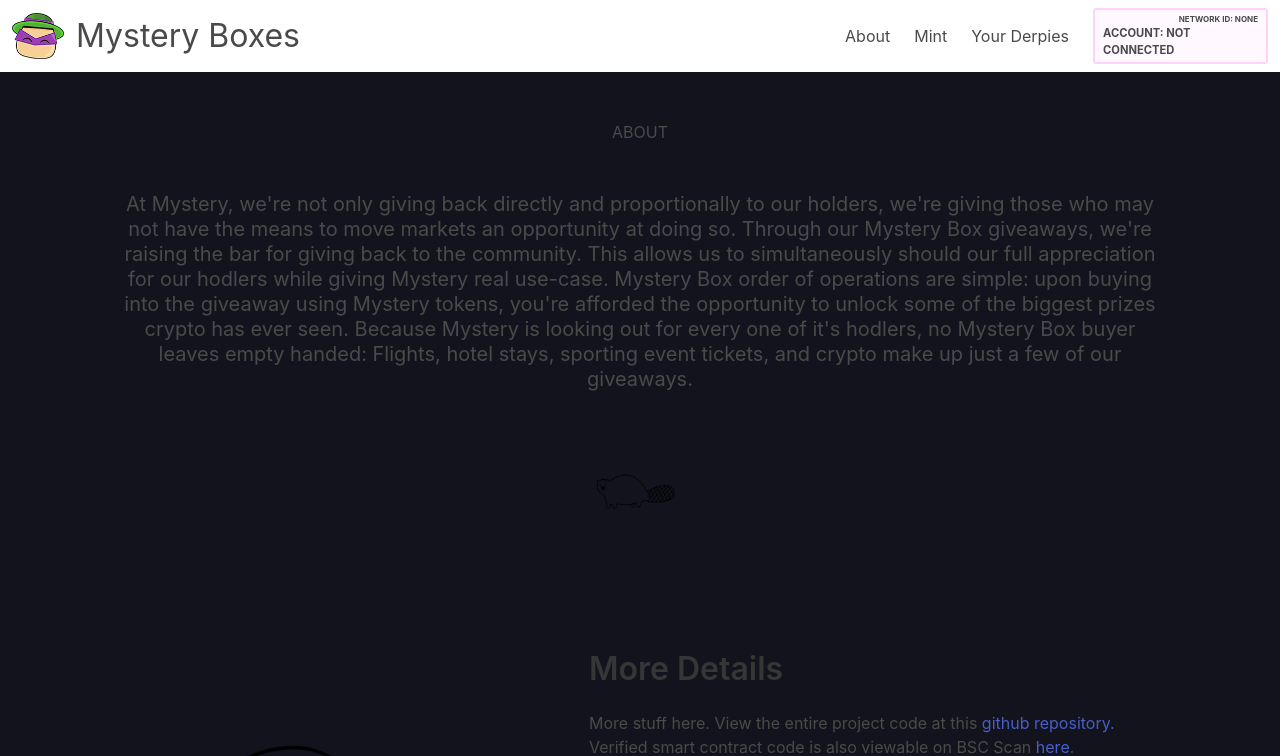
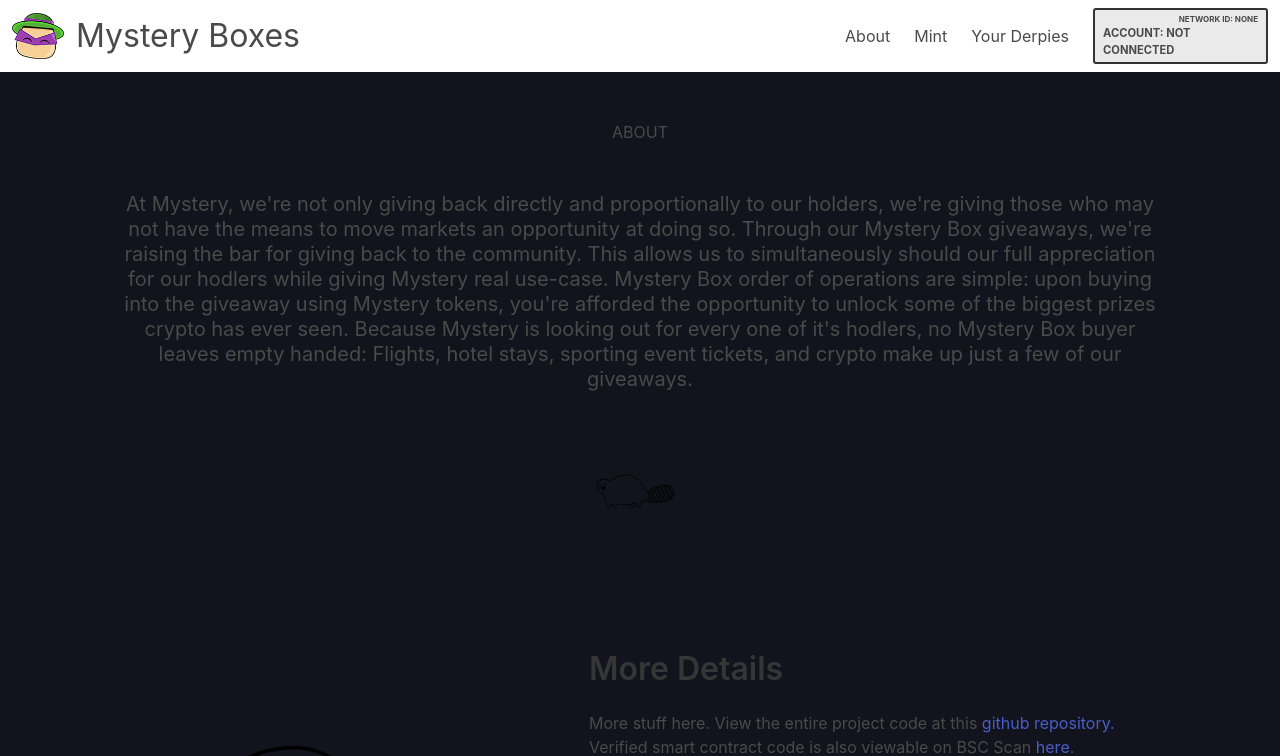
Before and after one commit to x-Code-x/react-nft, a React (Create React App) app in the folder frontend-react/: page / in a window 1280 px wide. Shown: the top 756 px of the page. Built offline with nearby package versions, Linux system fonts and the light colour scheme; a web font is replaced by a local one.

Commit message:
Update App.css

```diff
--- a/frontend-react/src/App.css
+++ b/frontend-react/src/App.css
@@ -24,9 +24,9 @@
   display: flex;
   flex-direction: column;
   align-items: flex-end;
-  border: 2px solid hsla(308, 100%, 88%, 0.7);
+  border: 2px solid hsla(0, 0%, 20%, 1);
   border-radius: 3px;
-  background-color: hsla(308, 100%, 88%, 0.1);
+  background-color: hsla(0, 0%, 20%, 0.1);
   width: 175px;
   padding: 0.2em 0.5em;
   text-transform: uppercase;
```
